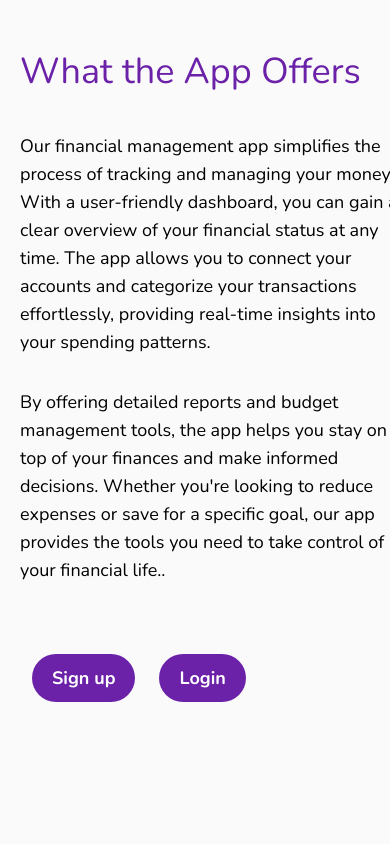
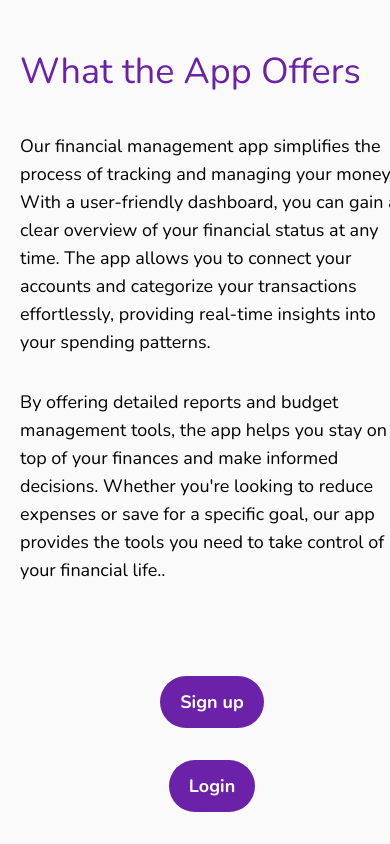
Before and after one commit to AmitEilam/spendlessapp, a Next.js app: page /about in a window 390 px wide. Shown: the part 981-1825 px from the top of the page. Before the commit the page ends 1693 px from the top, so only its background shows below. Built offline with nearby package versions, Linux system fonts and the light colour scheme; no server answers.

Commit message:
Enhance layout in About page for better responsiveness
- Updated the layout of the link section in the About page to use a flexbox for improved alignment and spacing on different screen sizes.

```diff
--- a/app/about/page.js
+++ b/app/about/page.js
@@ -64,7 +64,7 @@ export default function Page() {
             of your financial life..
           </p>
         </div>
-        <div className='mt-20'>
+        <div className='mt-20 flex flex-col sm:flex-row items-center sm:items-start gap-2'>
           <LinkItem href='/signup' msg='Sign up' />
           <LinkItem href='/login' msg='Login' />
         </div>
```
